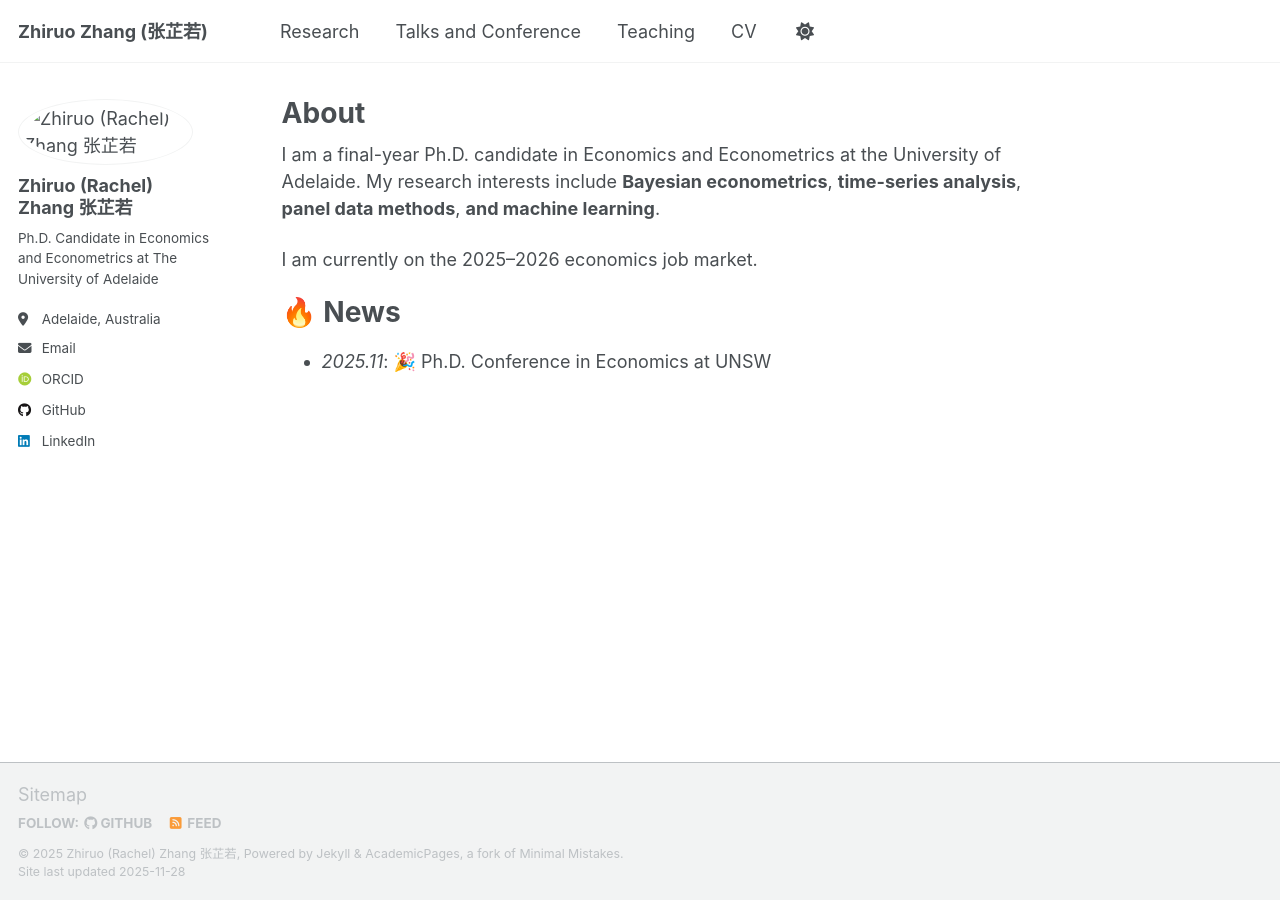
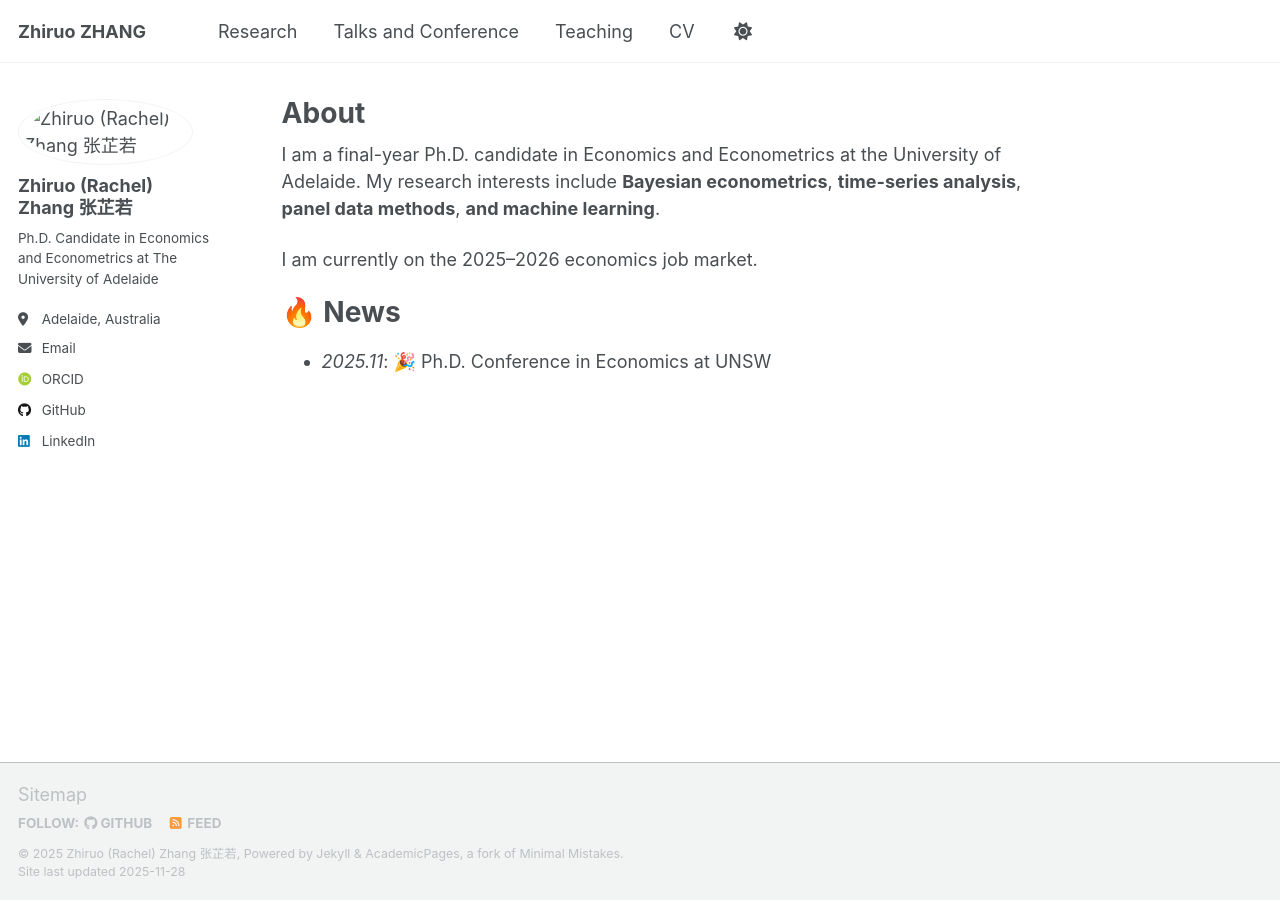
Before and after one commit to zhiruozzr/zhiruozzr.github.io, a Jekyll site: the page built from _pages/about.md, in a window 1280 px wide. Built offline with Jekyll 4.4.1, drawn with Linux system fonts in a browser that asks for light colours; some web fonts are replaced; a script that is not in the unit is left out.

Commit message:
Update _config.yml

```diff
--- a/_config.yml
+++ b/_config.yml
@@ -1,6 +1,6 @@
 locale                   : "en-US"
 site_theme               : "default" # Currently available options are "default", "air"
-title                    : "Zhiruo Zhang (张芷若)"
+title                    : "Zhiruo ZHANG"
 title_separator          : "-"
 name                     : &name "Zhiruo (Rachel) Zhang 张芷若"
 description              : &description "Ph.D. Candidate in Economics and Econometrics at The University of Adelaide"   # Update this with a general description of your site, this is the default if not overridden by a page
```
